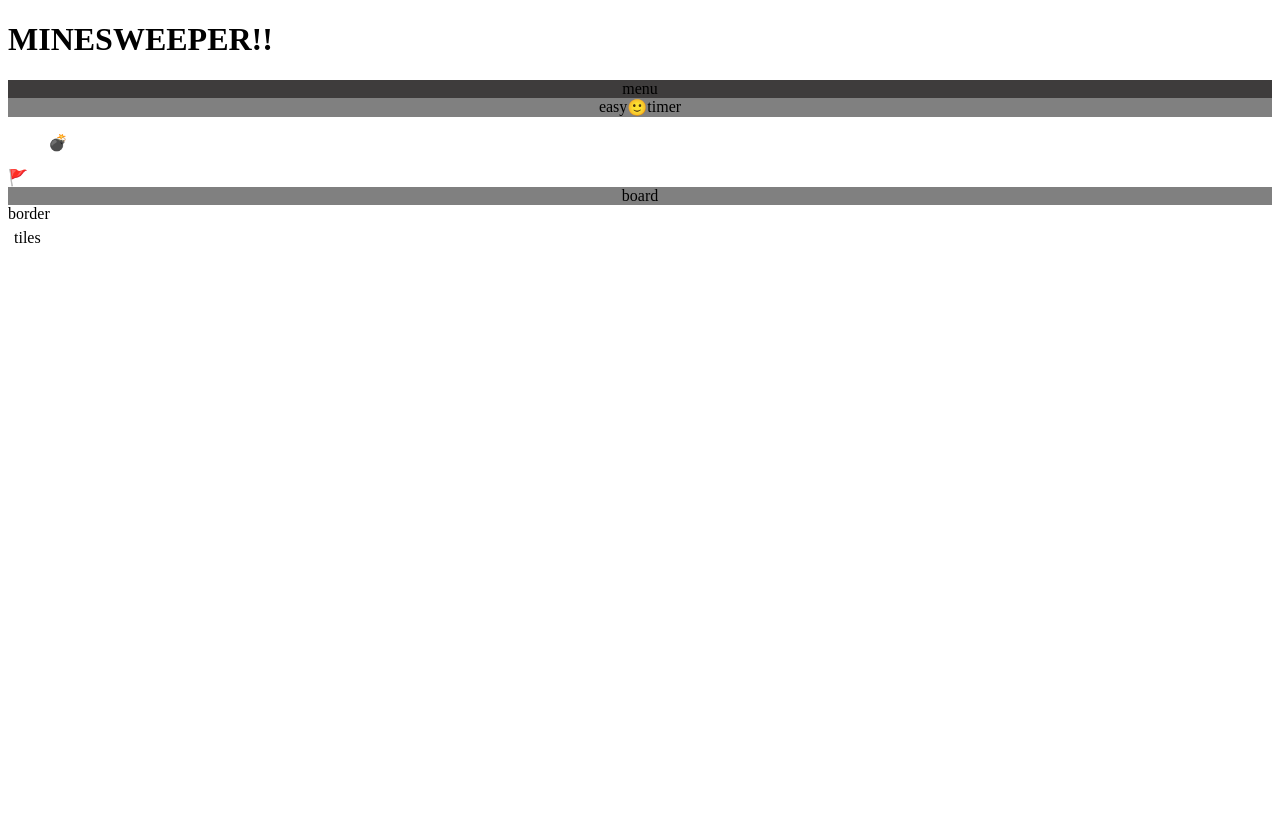
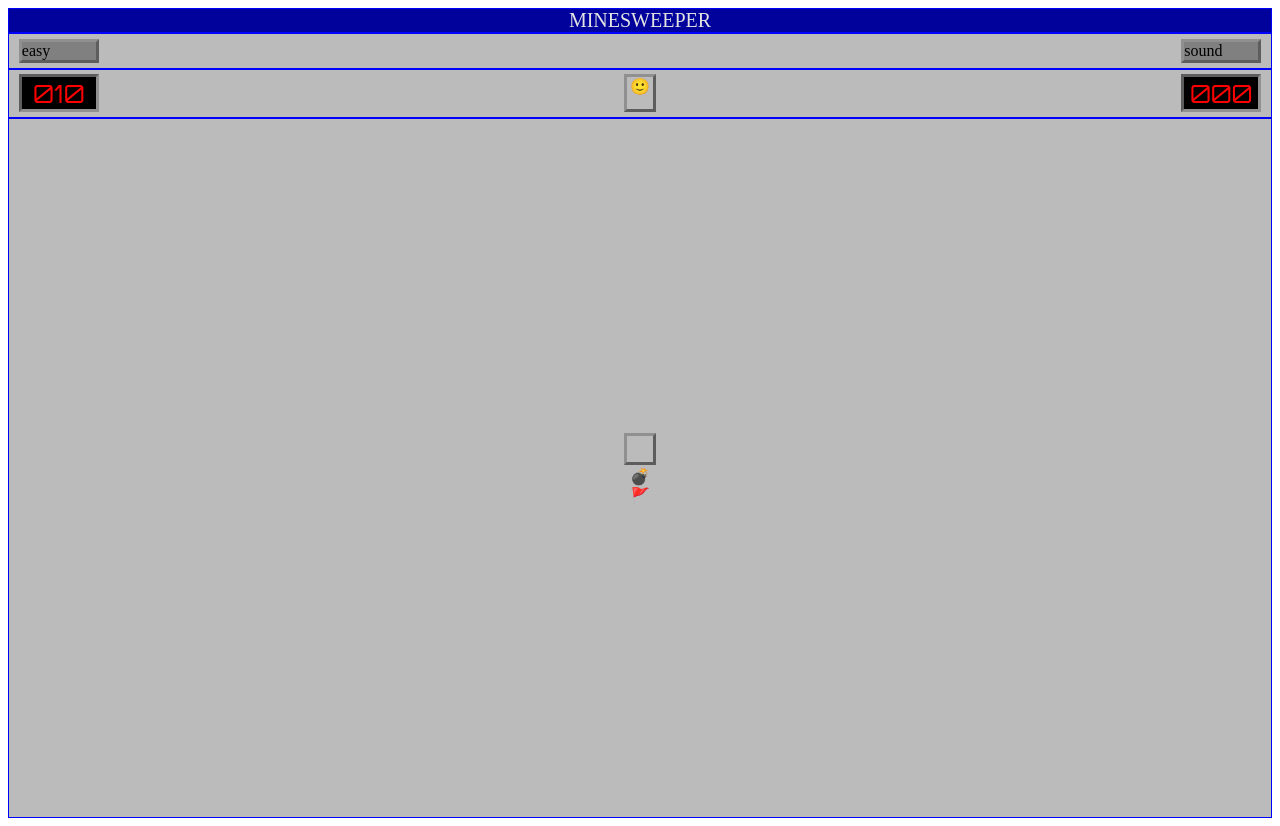
Before and after one commit to DuaneWellington/DW-MINESWEEPER, a plain HTML site: page index.html in a window 1280 px wide. Before the commit the page ends 800 px from the top, so only its background shows below. Drawn offline with Linux system fonts and the light colour scheme.

Commit message:
UI adjustments

```diff
--- a/index.html
+++ b/index.html
@@ -1,45 +1,54 @@
 <!DOCTYPE html>
 <html lang="en">
    <head>
+    <link rel="preconnect" href="https://fonts.googleapis.com">
+<link rel="preconnect" href="https://fonts.gstatic.com" crossorigin>
+<link href="https://fonts.googleapis.com/css2?family=Orbitron&family=Poiret+One&display=swap" rel="stylesheet">
     <meta charset="UTF-8" />
     <meta name="viewport" content="width=device-width, initial-scale=1.0" />
     <link rel="stylesheet" src="app.js" href="main.css"/>
     <title>MINESWEEPER!!</title>
   </head>
   <body>
-    <h1>MINESWEEPER!!</h1>
-    <nav class="menu">menu</nav>
+    <nav class="menu">MINESWEEPER</nav>
     <!-- <nav2 class="menu2">menu2</nav2>  ICEBOX - secondary menu for adjusting game settings - ICEBOX -->
 
+    <section class="optionsBox">
+      <div id="easy">easy</div>
+      <div id="sound">sound</div>
+    </section>
     <section class="statsBox">
-      <div id="easy">easy</div>
-      <div id="smiley" href &#128578>&#128578</div>
-      <div id="timer">timer</div>
+        <div id="minesLeft">010</div>
+        <div id="smiley" href &#128578>&#128578</div>
+        <div id="timer">000</div>
     </section>
     <section class="emojis">
         <!-- <ul id="hard"></ul> - meant for future upgrade to add preset difficulity levels as well as setting custom minefield grid size and # of mines
         <ul id="expert"></ul>
         <ul id="custom"></ul> -->
-
-        <div class="winner" href &#128526></div>
-        <div class="loser" href &#129327></div>
-
     </section>
       <div class="stats"></div>
-      <section class="minefield">
+      <section class="board">
+        <div id="minefield"></div>
         <div class="mines">
-          <ul id="mine" href &#128163>&#128163</ul>
-        </div>
-        <div class="flag" href &#128681>&#128681</div>
-      <div class="board">board</div>
-      <div class="border">border</div>
-      <div class="tiles">tiles</div>
-    </section>
-    </section>
+            <div id="mine" href &#128163>&#128163</div>
+          <div class="flag" href &#128681>&#128681</div>
+      </section>
+
+
+
+
+
+
       <section class="buttons">
-      <div class="rMouseBtn"></div>
-      <div class="lMouseBtn"></div>
+      <div class="exit"></div>
+      <div class="minimize"></div>
+      <div class="easyBtn"></div>
+      <div class="emojiRestartBtn"></div>
     </section>
     </section>
   </body>
+  <div class="winner" href &#128526></div>
+  <div class="loser" href &#129327></div>
+
 </html>
--- a/main.css
+++ b/main.css
@@ -1,54 +1,152 @@
- * {
+* {
   box-sizing: border-box;
+}
+.board {
+  display: flex;
+  flex-wrap: wrap;
+  flex-direction: column;
+  justify-content: center;
+  align-items: center;
+  background-color: rgb(187, 187, 187);
+  width: auto;
+  height: 700px;
+  border: 1px solid blue;
 }
 
 .menu {
-  background-color:rgb(62, 60, 60);
+  width: auto;
+  background-color: rgb(1, 1, 156);
+  color: rgb(227, 227, 227);
+  font-size: 20px;
   display: flex;
   flex-wrap: wrap;
   align-content: center;
   justify-content: center;
-  border: 1px solid light gray
+  border: 1px solid blue;
+  padding: 0.9rem, 0.3rem;
 }
 
+#easy {
+  margin-left: 5px;
+  width: 80px;
+  border: 1px solid blue;
+  background-color: grey;
+  display: flex;
+  border-bottom: 3px solid rgb(93, 93, 93);
+  border-left: 3px solid rgb(145, 144, 144);
+  border-right: 3px solid rgb(93, 93, 93);
+  border-top: 3px solid rgb(145, 144, 144);
+}
+
+#sound {
+  margin-right: 5px;
+  width: 80px;
+  border: 1px solid blue;
+  background-color: gray;
+  border-bottom: 3px solid rgb(93, 93, 93);
+  border-left: 3px solid rgb(145, 144, 144);
+  border-right: 3px solid rgb(93, 93, 93);
+  border-top: 3px solid rgb(145, 144, 144);
+}
+
+.optionsBox {
+  width: auto;
+  display: flex;
+  position: relative;
+  justify-content: space-between;
+  background-color: rgb(187, 187, 187);
+  border: 1px solid blue;
+  padding: 0.3rem;
+}
 
 .statsBox {
-    display: flex;
-    position: relative;
-    justify-content: center;
-    background-color: grey;
-    border: 1px solid light gray;
-}
-.board {
-    display: flex;
-    flex-wrap: wrap;
-    flex-direction: column;
-    justify-content: center;
-    align-items: center;
-    background-color: gray;
+  width: auto;
+  display: flex;
+  position: relative;
+  justify-content: space-between;
+  background-color: rgb(187, 187, 187);
+  border: 1px solid blue;
+  padding: 0.3rem;
 }
 
-.tiles {
-    border: 2px solid white;
-    border-top: 6px solid white;
-    border-right: 6px solid light grey;
-    border-left: 6px solid white;
-    border-bottom: 6px solid light grey;
+#minesLeft {
+    padding-top: 1px;
+  font-family:'Orbitron', sans-serif;
+  display: flex;
+  justify-content: center;
+  align-content: center;
+  margin-left: 5px;
+  width: 80px;
+  border: 1px solid blue;
+  text-align: center;
+  font-size: 25px;
+  color: red;
+  background-color: black;
+  display: flex;
+  border-top: 3px solid rgb(93, 93, 93);
+  border-right: 3px solid rgb(145, 144, 144);
+  border-left: 3px solid rgb(93, 93, 93);
+  border-bottom: 3px solid rgb(145, 144, 144);
+}
+
+#smiley {
+  border: 1px solid blue;
+  display: flex;
+  justify-content: center;
+  align-content: center;
+  border-bottom: 3px solid rgb(93, 93, 93);
+  border-left: 3px solid rgb(145, 144, 144);
+  border-right: 3px solid rgb(93, 93, 93);
+  border-top: 3px solid rgb(145, 144, 144);
+  width: 32px;
+}
+
+#timer {
+    padding-top: 1px;
+  font-family: "Orbitron", sans-serif;
+  margin-right: 5px;
+  width: 80px;
+  border: 1px solid blue;
+  text-align: center;
+  font-size: 25px;
+  color: red;
+  background-color: black;
+  border-top: 3px solid rgb(93, 93, 93);
+  border-right: 3px solid rgb(145, 144, 144);
+  border-left: 3px solid rgb(93, 93, 93);
+  border-bottom: 3px solid rgb(145, 144, 144);
+}
+
+#minefield {
+  margin-top: 2px;
+  margin-right: 2px;
+  margin-bottom: 2px;
+  margin-left: 2px;
+  padding-left: 2px;
+  display: flex;
+  justify-content: center;
+  align-content: center;
+  border: 1px solid blue;
+  width: 32px;
+  height: 32px;
+  border-bottom: 3px solid rgb(93, 93, 93);
+  border-left: 3px solid rgb(145, 144, 144);
+  border-right: 3px solid rgb(93, 93, 93);
+  border-top: 3px solid rgb(145, 144, 144);
 }
 
 button {
-    padding: 0;
-    border: none;
-    background-color: transparent;
+  padding: 0;
+  border: none;
+  background-color: transparent;
 }
 
-  /* background-color: gray;
+/* background-color: gray;
   display: flex;
   width: 400px;
   height: 400px;
   flex-wrap: wrap;
   align-items: center; */
-
 
 /* .stats {
   background-color: gray;
```
Also changed, not shown: font/digital-7/digital-7 (italic).ttf (added), font/digital-7/digital-7 (mono italic).ttf (added), font/digital-7/digital-7 (mono).ttf (added), font/digital-7/digital-7.ttf (added), font/digital-7/readme.txt (added).
